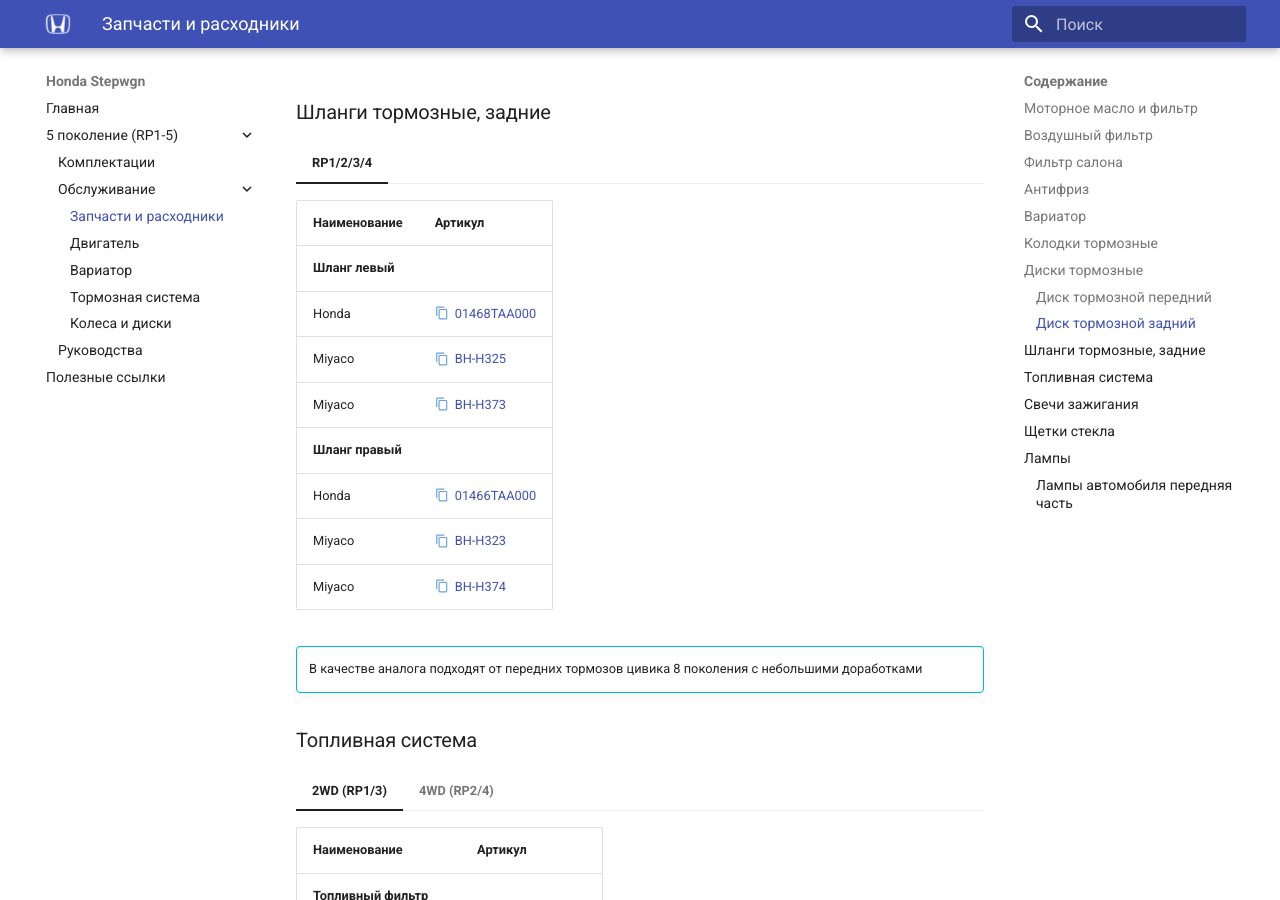
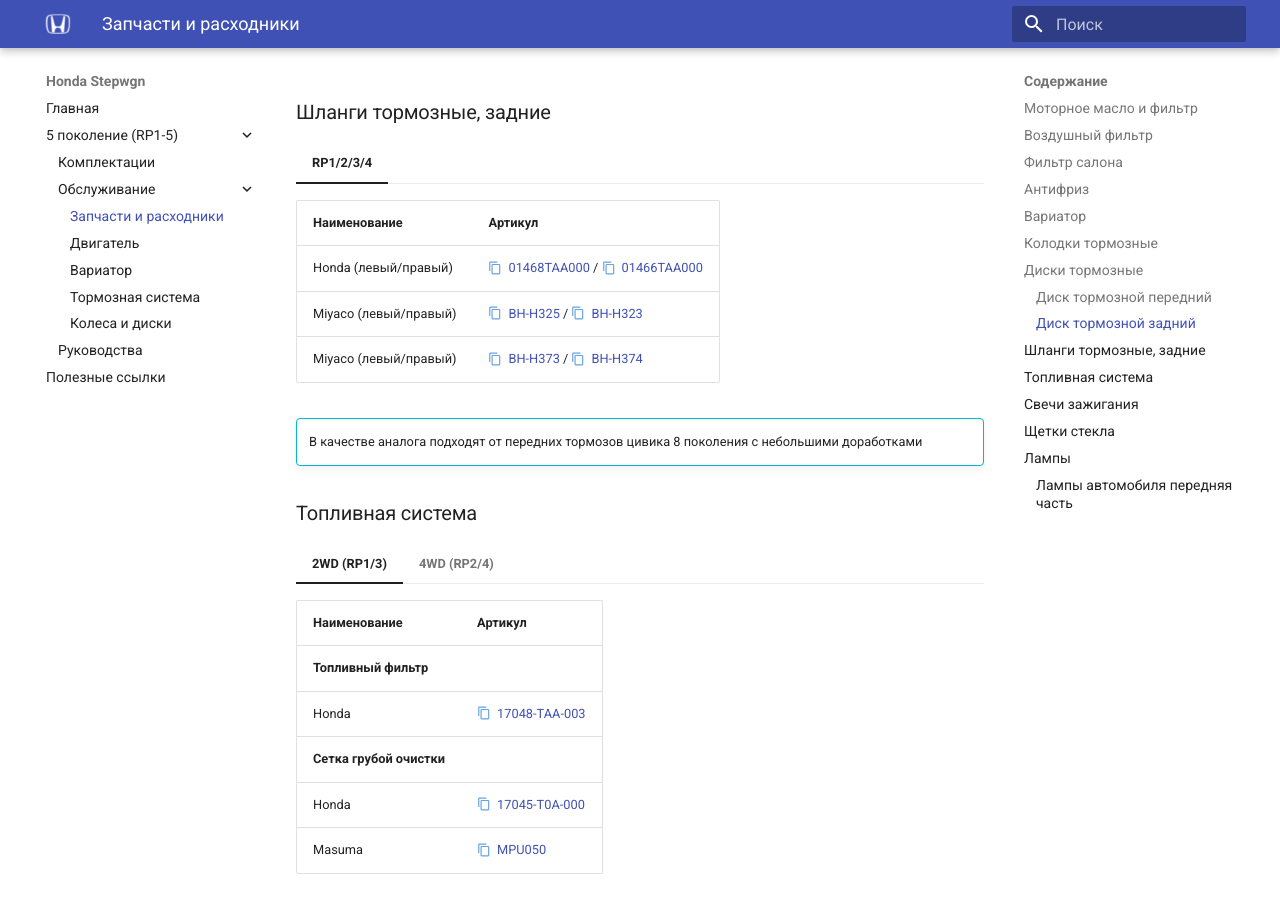
Before and after one commit to stepwgn/stepwgn.github.io, an MkDocs documentation site: the page built from docs/5g/service/parts.md, in a window 1280 px wide and 900 px high, scrolled down 3558 px. Built offline with MkDocs 1.6.1 and Material for MkDocs 9.7.7, drawn with Linux system fonts in a browser that asks for light colours.

Commit message:
Обновлено отображение по комплектующим
Signed-off-by: Zakhar Petrov <46595458+zakhar-petrov@users.noreply.github.com>

```diff
--- a/docs/5g/service/parts.md
+++ b/docs/5g/service/parts.md
@@ -140,16 +140,11 @@
 
 === "RP1/2/3/4"
 
-| Наименование     | Артикул                                          |
-|------------------|--------------------------------------------------|
-| **Шланг левый**  |                                                  |
-| Honda            | [01468TAA000](#"Honda 01468TAA000"){ .copyable } |
-| Miyaco           | [BH-H325](#"Miyaco BHH325"){ .copyable }         |
-| Miyaco           | [BH-H373](#"Miyaco BHH373"){ .copyable }         |
-| **Шланг правый** |                                                  |
-| Honda            | [01466TAA000](#"Honda 01466TAA000"){ .copyable } |
-| Miyaco           | [BH-H323](#"Miyaco BHH323"){ .copyable }         |
-| Miyaco           | [BH-H374](#"Miyaco BHH374"){ .copyable }         |
+| Наименование          | Артикул                                                                                             |
+|-----------------------|-----------------------------------------------------------------------------------------------------|
+| Honda (левый/правый)  | [01468TAA000](#"Honda 01468TAA000"){ .copyable } / [01466TAA000](#"Honda 01466TAA000"){ .copyable } |
+| Miyaco (левый/правый) | [BH-H325](#"Miyaco BHH325"){ .copyable } / [BH-H323](#"Miyaco BHH323"){ .copyable }                 |
+| Miyaco (левый/правый) | [BH-H373](#"Miyaco BHH373"){ .copyable } / [BH-H374](#"Miyaco BHH374"){ .copyable }                 |
 
 !!! info ""
 
```
